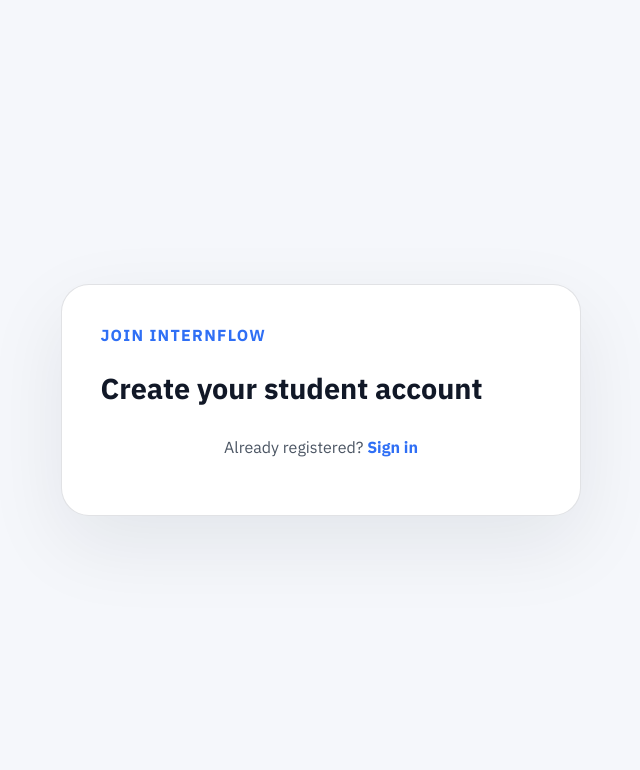
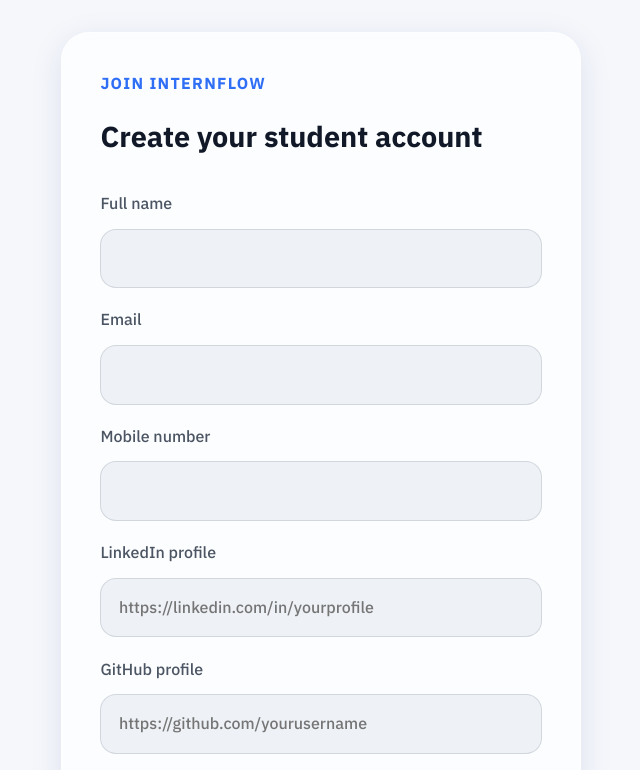
Before and after one commit to poojithavunnam/Smart-Internship_and-Referral--Portal, a website: page public/register.html in a window 1280 px wide. Shown: the top 770 px of the page, without its empty margins (319-959 px from the left). Drawn offline with Linux system fonts and the light colour scheme.

Commit message:
Fix registration form visibility and glass-panel styling

```diff
--- a/public/register.html
+++ b/public/register.html
@@ -11,12 +11,12 @@
 </head>
 <body>
   <div class="auth-shell">
-    <section class="auth-card">
+    <section class="auth-card glass-panel">
       <div class="auth-heading">
         <span>Join InternFlow</span>
         <h1>Create your student account</h1>
       </div>
-      <form id="register-form" class="auth-form" enctype="multipart/form-data">
+      <form id="register-form" class="auth-form active" enctype="multipart/form-data">
         <label>
           <span>Full name</span>
           <input type="text" name="name" required />
```
